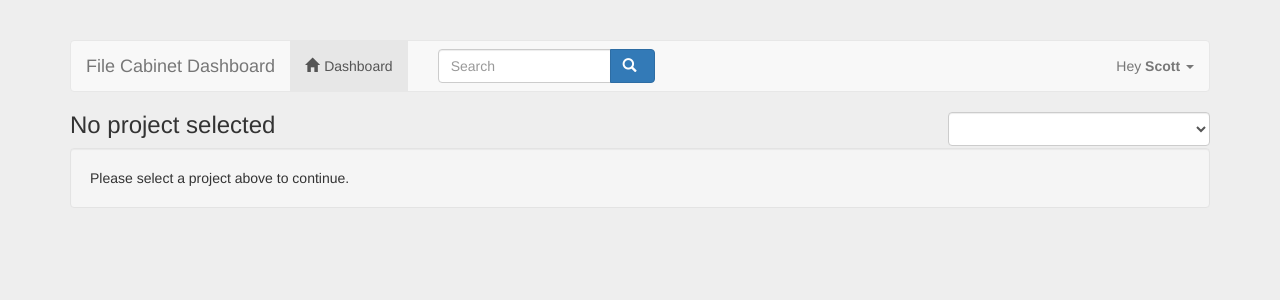
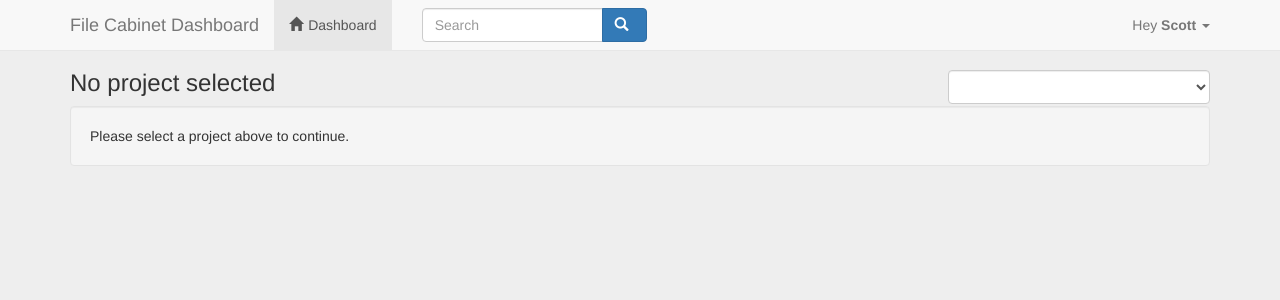
Before and after one commit to justinrsmith/file_cabinet, a Django app: page /uploader/ in a window 1280 px wide. Shown: the top 300 px of the page. Run offline with Django 3.2, Linux system fonts and the light colour scheme; a user stored in the database is signed in; data comes from the database, SQL or seed files in the repository; some libraries are stand-ins or nearby versions.

Commit message:
pin navbar to the top

```diff
--- a/uploader/static/css/custom.css
+++ b/uploader/static/css/custom.css
@@ -1,5 +1,5 @@
 body {
-  padding-top: 40px;
+  padding-top: 70px;
   padding-bottom: 40px;
   background-color: #eee;
 }
--- a/uploader/templates/uploader.html
+++ b/uploader/templates/uploader.html
@@ -4,22 +4,23 @@
 <html>
     <head>
         <title>File Cabinet Login</title>
+        <script src="https://ajax.googleapis.com/ajax/libs/jquery/1.12.4/jquery.min.js"></script>
         <link href="{% static 'css/bootstrap.min.css' %}" rel="stylesheet">
-        <link href="{% static 'css/custom.css' %}" rel="stylesheet">
+
 
         <script type="text/javascript" src="{% static 'js/bootstrap.min.js' %}"></script>
+        <link href="{% static 'css/custom.css' %}" rel="stylesheet">
+    <!-- jQuery (necessary for Bootstrap's JavaScript plugins) -->
 
-    <!-- jQuery (necessary for Bootstrap's JavaScript plugins) -->
-    <script src="https://ajax.googleapis.com/ajax/libs/jquery/1.12.4/jquery.min.js"></script>
 
 
     </head>
     <body>
 
 <!-- /START Scott Added Navigation -->
+<nav class="navbar navbar-default navbar-fixed-top" role="navigation">
+<div class="container">
 
-<div class="container">
-    <nav class="navbar navbar-default" role="navigation">
   <!-- Brand and toggle get grouped for better mobile display -->
   <div class="navbar-header">
     <button type="button" class="navbar-toggle" data-toggle="collapse" data-target="#bs-example-navbar-collapse-1">
@@ -57,9 +58,9 @@
       </li>
     </ul>
   </div><!-- /.navbar-collapse -->
+
+</div>
 </nav>
-</div>
-
 <!-- /END Scott Added Navigation -->
 
         <div class="container">
```
